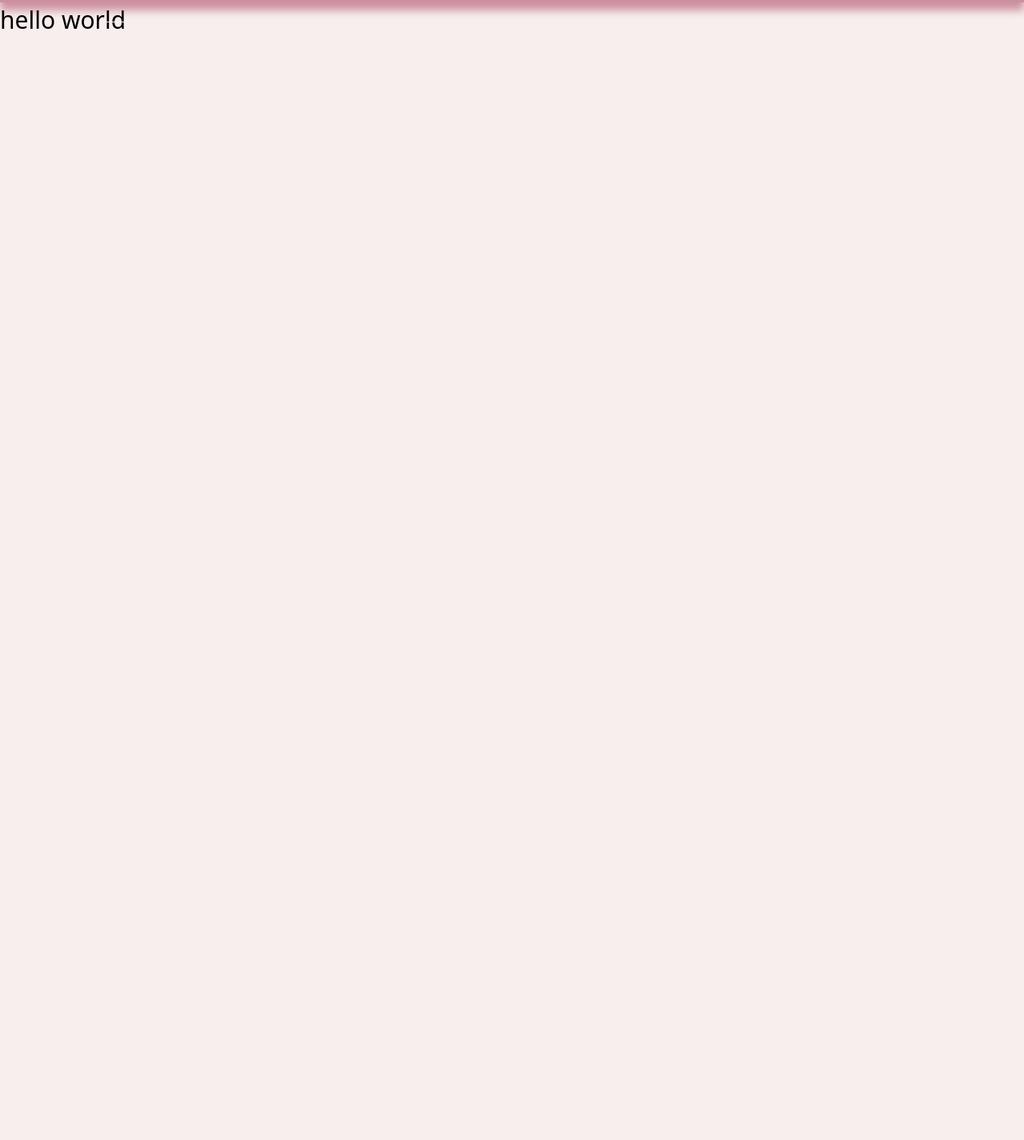
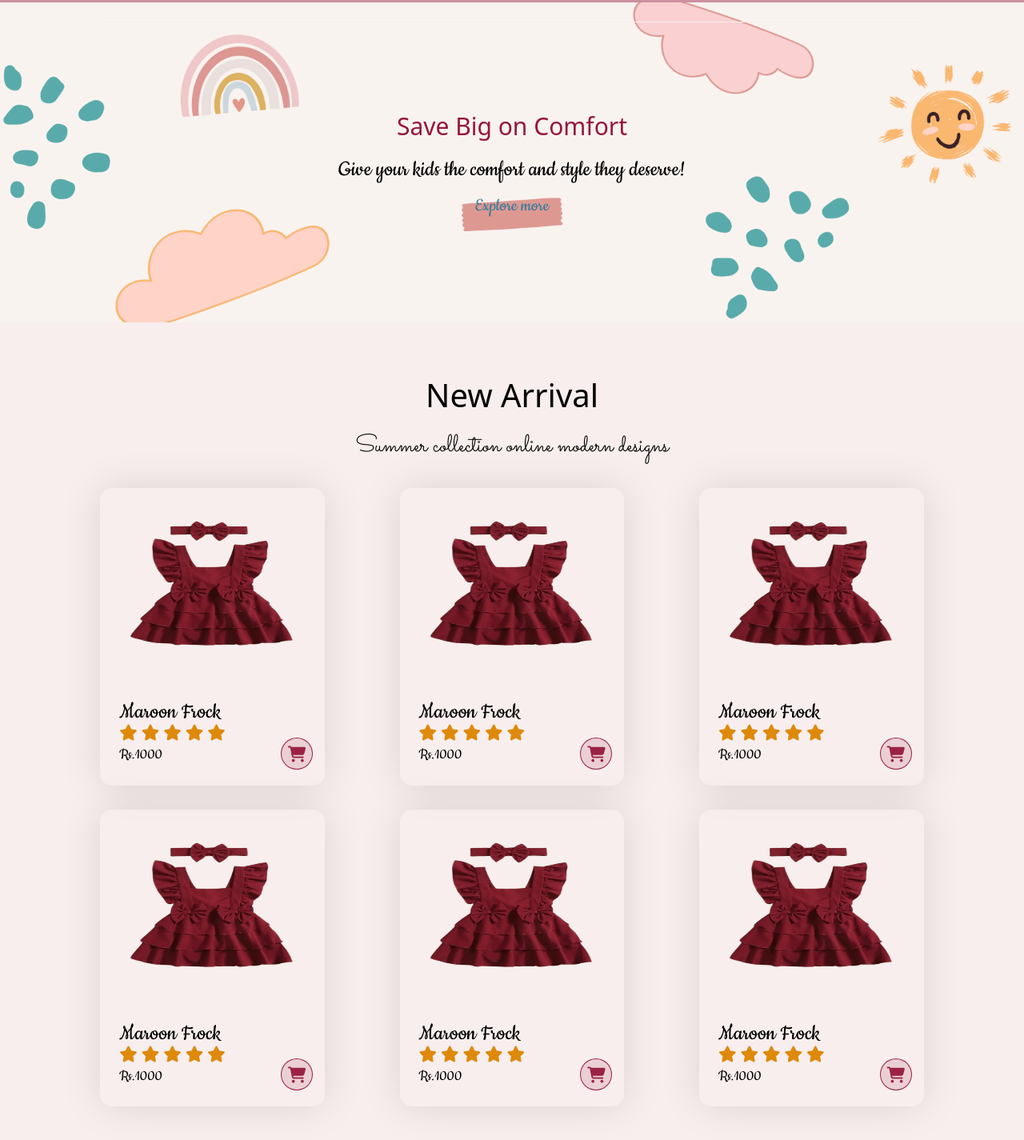
Before and after one commit to ramshah-altaf/Ecommerce-website, a plain HTML site: page index.html in a window 1280 px wide. Shown: the part 2517-3942 px from the top of the page at 80% size. Before the commit the page ends 2564 px from the top, so only its background shows below. Drawn offline with Linux system fonts and the light colour scheme; files whose address does not match are found by name; a web font is replaced by a local one.

Commit message:
new arrival section and banner done

```diff
--- a/index.html
+++ b/index.html
@@ -94,7 +94,115 @@
 
       </section>
 
-      <h3>hello world</h3>
+      <!-- .....BANNER SECTION -->
+       <section id="banner">
+        <h3>Save Big on Comfort</h3>
+        <p>Give your kids the comfort and style they deserve! </p>
+        <button>Explore more</button>
+       </section>
+
+      <!-- .....DISPLAY CARD SECTION -->
+       <section id="display">
+        <h2>New Arrival</h2>
+        <p>Summer collection online modern designs </p>
+        <div class="dis-box">
+            <div class="dis-card">
+               <img src="images/cloth2.png" alt="">
+               <div class="des">
+                <h3>Maroon Frock</h3>
+                <div class="star">
+                  <i class="fas fa-star"></i>
+                  <i class="fas fa-star"></i>
+                  <i class="fas fa-star"></i>
+                  <i class="fas fa-star"></i>
+                  <i class="fas fa-star"></i>
+                </div>
+                <h4>Rs.1000</h4>
+               </div>
+               <a href="#"><i class="fas fa-cart-shopping" id="cart"></i></a>
+            </div>
+
+            <div class="dis-card">
+              <img src="images/cloth2.png" alt="">
+              <div class="des">
+               <h3>Maroon Frock</h3>
+               <div class="star">
+                 <i class="fas fa-star"></i>
+                 <i class="fas fa-star"></i>
+                 <i class="fas fa-star"></i>
+                 <i class="fas fa-star"></i>
+                 <i class="fas fa-star"></i>
+               </div>
+               <h4>Rs.1000</h4>
+              </div>
+              <a href="#"><i class="fas fa-cart-shopping" id="cart"></i></a>
+            </div>
+
+            <div class="dis-card">
+              <img src="images/cloth2.png" alt="">
+              <div class="des">
+               <h3>Maroon Frock</h3>
+               <div class="star">
+                 <i class="fas fa-star"></i>
+                 <i class="fas fa-star"></i>
+                 <i class="fas fa-star"></i>
+                 <i class="fas fa-star"></i>
+                 <i class="fas fa-star"></i>
+               </div>
+               <h4>Rs.1000</h4>
+              </div>
+              <a href="#"><i class="fas fa-cart-shopping" id="cart"></i></a>
+            </div>
+
+            <div class="dis-card">
+              <img src="images/cloth2.png" alt="">
+              <div class="des">
+               <h3>Maroon Frock</h3>
+               <div class="star">
+                 <i class="fas fa-star"></i>
+                 <i class="fas fa-star"></i>
+                 <i class="fas fa-star"></i>
+                 <i class="fas fa-star"></i>
+                 <i class="fas fa-star"></i>
+               </div>
+               <h4>Rs.1000</h4>
+              </div>
+              <a href="#"><i class="fas fa-cart-shopping" id="cart"></i></a>
+            </div>
+
+            <div class="dis-card">
+              <img src="images/cloth2.png" alt="">
+              <div class="des">
+               <h3>Maroon Frock</h3>
+               <div class="star">
+                 <i class="fas fa-star"></i>
+                 <i class="fas fa-star"></i>
+                 <i class="fas fa-star"></i>
+                 <i class="fas fa-star"></i>
+                 <i class="fas fa-star"></i>
+               </div>
+               <h4>Rs.1000</h4>
+              </div>
+              <a href="#"><i class="fas fa-cart-shopping" id="cart"></i></a>
+            </div>
+
+            <div class="dis-card">
+              <img src="images/cloth2.png" alt="">
+              <div class="des">
+               <h3>Maroon Frock</h3>
+               <div class="star">
+                 <i class="fas fa-star"></i>
+                 <i class="fas fa-star"></i>
+                 <i class="fas fa-star"></i>
+                 <i class="fas fa-star"></i>
+                 <i class="fas fa-star"></i>
+               </div>
+               <h4>Rs.1000</h4>
+              </div>
+              <a href="#"><i class="fas fa-cart-shopping" id="cart"></i></a>
+            </div>
+        </div>
+       </section>
 
 
 
--- a/style.css
+++ b/style.css
@@ -234,3 +234,93 @@ p{
 .pro-content p{
     font-size: 25px;
 }
+
+/* BANNER SECTION */
+#banner{
+    display: flex;
+    flex-direction: column;
+    justify-content: center;
+    align-items: center;
+    text-align: center;
+    background-image: url("images/banner.png");
+    width: 100%;
+    height: 50vh;
+    background-position: center;
+    background-size: cover;
+}
+#banner p{
+    font-family: "Cookie", system-ui;
+}
+#banner h3{
+    color: #96163a;
+}
+#banner button{
+    font-family: "Cookie", system-ui;
+    background-color: transparent;
+    border: none;
+    color: rgb(58, 125, 154);
+    font-size: 24px;
+    cursor: pointer;
+    font-weight: 500;
+}
+#banner button:hover{
+    font-weight: 600;
+    color: wheat;
+}
+
+/* DISPLAY CARD SECTION */
+#display{
+    text-align: center;
+    padding: 5% 3%;
+}
+.dis-box{
+    display: flex;
+    flex-wrap: wrap;
+    justify-content: space-around;
+    align-items: center;
+    margin: 10px 40px;
+}
+.dis-card{
+    width: 25%;
+    min-width: 260px;
+    padding: 10px 5px;
+    border-radius:15px ;
+    cursor: pointer;
+    box-shadow: 0px 0px 50px rgba(0, 0, 0, 0.114);
+    margin: 15px 5px;
+    transition: 1s ease;
+    position: relative;
+}
+.dis-card:hover{
+  transform: scale(1.1);
+  box-shadow: 0px 0px 50px rgba(250, 248, 249, 0.306);
+}
+.dis-card img{
+    width: 100%;
+    height:250px;
+    border-radius:10px ;
+}
+.des{
+    text-align: start;
+    padding: 0 0 5% 7%;
+}
+.des h3, h4{
+    font-family: "Cookie", system-ui;
+    line-height: 30px;
+}
+.des i{
+    color: rgb(222, 137, 10);
+}
+#cart{
+    width: 40px;
+    height: 40px;
+    text-align: center;
+    line-height: 40px;
+    border-radius: 50px;
+    background-color: #96163a23;
+    color:   #96163af0;
+    border: 1px solid  #96163af0;
+    position: absolute;
+    bottom: 20px;
+    right: 15px;
+}
```
Also changed, not shown: images/banner.png (added).
